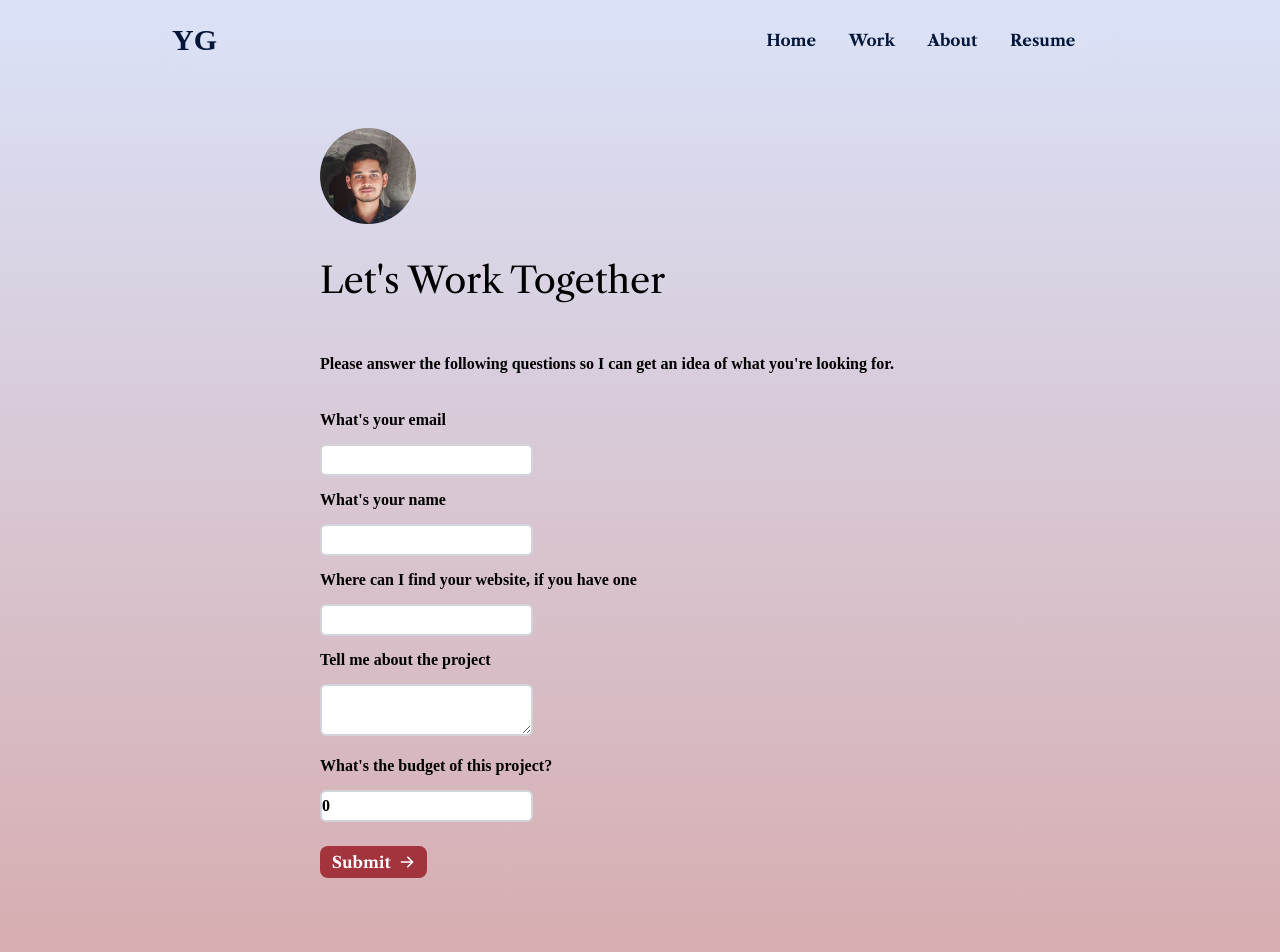
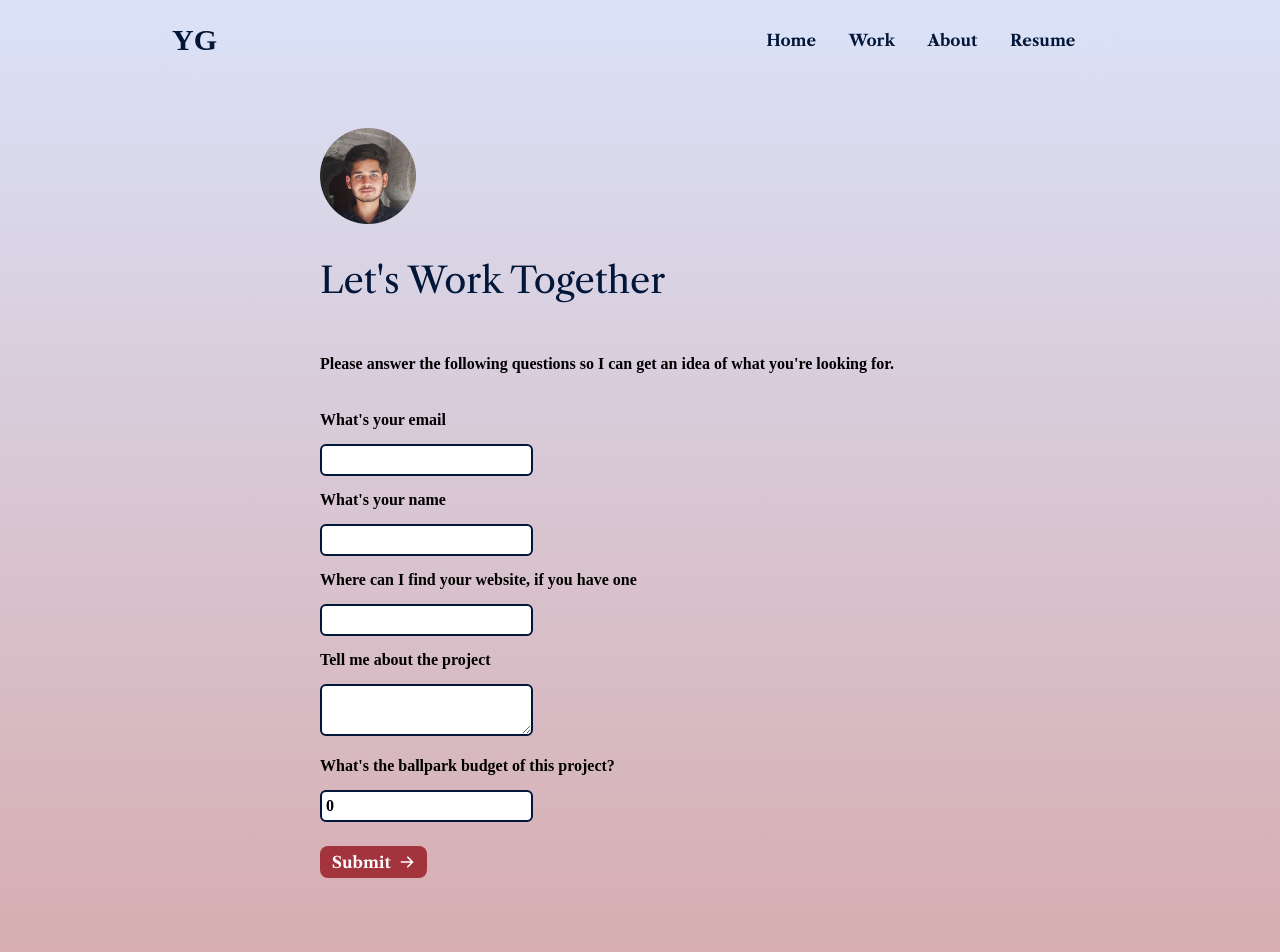
Before and after one commit to YashGupta-24/portfolio, a React (Vite) app: page /contact in a window 1280 px wide. Shown: the top 952 px of the page. Built offline with nearby package versions, Linux system fonts and the light colour scheme; a web font is replaced by a local one.

Commit message:
form response & style update

```diff
--- a/src/pages/ContactForm.jsx
+++ b/src/pages/ContactForm.jsx
@@ -1,10 +1,9 @@
-import React, { useState } from 'react'
+import React, { useState} from 'react'
 import Navbar from '../sections/Navbar'
 import Footer from '../sections/Footer';
 import picture from '../assets/picture.jpg'
 import ScrollToTop from '../ScrollToTop';
 import { HiArrowRight } from "react-icons/hi";
-import {createDetails} from "./Service.js"
 
 function ContactForm() {
 
@@ -12,17 +11,20 @@ function ContactForm() {
   const [name, setName] = useState('');
   const [site, setSite] = useState('');
   const [desc, setDesc] = useState('');
-  const [budget, setBudget] = useState(0);
+  const [budget, setBudget] = useState(0.0);
 
-  const submitForm = (e) => {
-    e.preventDefault();
-    const details={email, name, site, desc, budget};
+  const submitForm = () =>{
+    const script='https://script.google.com/macros/s/AKfycbykGCU8T0e0tMTlx-iQm740-H0DTyCeit5S9gmGEXFqdM4tC9yeXwc0QL_G_qBzNr9W4w/exec'
 
-    createDetails(details).then((response)=>{
-      console.log(response.data);
-    });
+    const form=document.forms['response-form'];
 
-    reset();
+    form.addEventListener('submit', e => {
+      e.preventDefault()
+      fetch(script, { method: 'POST', body: new FormData(form)})
+      .then(response => alert("Thank you! your form is submitted successfully." ))
+      .then(() => { reset(); })
+      .catch(error => console.error('Error!', error.message))
+  })
   }
 
   const reset=()=>{
@@ -39,48 +41,54 @@ function ContactForm() {
       <Navbar />
       <div className=' h-full w-3/4 lg:w-1/2 flex flex-col my-28 '>
         <img src={picture} alt="" className='h-20 w-20 sm:h-24 sm:w-24 my-4' />
-        <h1 className='text-4xl my-5 font-heading'>Let's Work Together</h1>
+        <h1 className='text-4xl my-5 font-heading text-heading'>Let's Work Together</h1>
         <p className='my-8 font-body font-semibold'>Please answer the following questions so I can get an idea of what you're looking for.</p>
-        <form>
+        <form name='response-form'>
           <h1 className='font-body font-semibold'>What's your email</h1>
           <input
-            className='border-2 border-gray-300 w-full sm:w-1/3 my-3 h-8 rounded-md font-body font-semibold'
+            className='border-2 border-heading w-full sm:w-1/3 my-3 h-8 rounded-md font-body font-semibold outline-none focus:border-[3px] focus:border-tertiary pl-1'
             type="email"
             required
             id='email'
+            name='email'
             value={email}
             onChange={(e) => setEmail(e.target.value)} />
           <h1 className='font-body font-semibold'>What's your name</h1>
           <input
-            className='border-2 border-gray-300 w-full sm:w-1/3 my-3 h-8 rounded-md font-body font-semibold'
+            className='border-2 border-heading w-full sm:w-1/3 my-3 h-8 rounded-md font-body font-semibold outline-none focus:border-[3px] focus:border-tertiary pl-1'
             type="text"
             required
             id='name'
+            name='name'
             value={name}
             onChange={(e) => setName(e.target.value)}/>
           <h1 className='font-body font-semibold'>Where can I find your website, if you have one</h1>
           <input
-            className='border-2 border-gray-300 w-full sm:w-1/3 my-3 h-8 rounded-md font-body font-semibold'
-            type="url"
+            className='border-2 border-heading w-full sm:w-1/3 my-3 h-8 rounded-md font-body font-semibold outline-none focus:border-[3px] focus:border-tertiary pl-1'
+            type="text"
             id='website'
+            name='site'
             value={site}
             onChange={(e) => setSite(e.target.value)}/>
           <h1 className='font-body font-semibold'>Tell me about the project</h1>
           <textarea
-            className='border-2 border-gray-300 w-full sm:w-1/3 my-3 rounded-md font-body font-semibold'
+            className='border-2 border-heading w-full sm:w-1/3 my-3 rounded-md font-body font-semibold outline-none focus:border-[3px] focus:border-tertiary pl-1'
             required
             id='desc'
+            name='desc'
             value={desc}
             onChange={(e) => setDesc(e.target.value)}></textarea>
-          <h1 className='font-body font-semibold'>What's the budget of this project?</h1>
+          <h1 className='font-body font-semibold'>What's the ballpark budget of this project?</h1>
           <input
-            className='border-2 border-gray-300 w-full sm:w-1/3 my-3 h-8 rounded-md font-body font-semibold'
+            className='border-2 border-heading w-full sm:w-1/3 my-3 h-8 rounded-md font-body font-semibold outline-none focus:border-[3px] focus:border-tertiary pl-1'
             type="number"
             required
             id='budget'
+            name='budget'
+            min={0}
             value={budget}
             onChange={(e) => setBudget(e.target.value)}/>
-          <button className='sm:w-1/6 p-1 flex gap-2 items-center justify-center rounded-lg bg-tertiary text-white font-semibold mt-3 font-heading' onClick={submitForm} >Submit <HiArrowRight /></button>
+          <button type="submit" className='sm:w-1/6 p-1 flex gap-2 items-center justify-center rounded-lg bg-tertiary text-white font-semibold mt-3 font-heading cursor-pointer hover:bg-hover transition-all duration-200' value='Submit' id='submit' onClick={submitForm}>Submit <HiArrowRight /></button>
         </form>
       </div>
       <Footer />
--- a/src/pages/Service.js
+++ /dev/null
@@ -1,5 +0,0 @@
-import axios from "axios"
-
-const API='http://localhost:8080/response';
-
-export const createDetails = (details) => axios.post(API, details);
--- a/src/sections/Footer.jsx
+++ b/src/sections/Footer.jsx
@@ -5,7 +5,7 @@ import { FaCode } from "react-icons/fa6";
 import { FaHeart } from "react-icons/fa6";
 function Footer() {
   return (
-    <div className='w-3/4 flex flex-col md:flex-row md:h-32 justify-between items-center text-[10px] sm:text-sm md:text-base text-heading font-bold font-heading'>
+    <div className='w-3/4 flex flex-col md:flex-row md:h-32 justify-between items-center text-[9px] sm:text-sm md:text-base text-heading font-bold font-heading'>
       <div>
         <div className='flex justify-evenly mb-3'>
         <a href="mailto:yashgupta.miet2026@gmail.com" className='hover:text-tertiary'>Email</a>
--- a/src/sections/Hero.jsx
+++ b/src/sections/Hero.jsx
@@ -9,7 +9,8 @@ function Hero() {
             <div className=' h-full w-full md:w-1/2'>
                 <img src={picture} alt="" className='h-20 w-20 sm:h-24 sm:w-24 my-4' />
                 <div className='my-2 border-[1px] border-black w-fit px-2 rounded-2xl bg-gray-300 flex justify-between items-center text-xs sm:text-base gap-2 font-body font-semibold'> <FcInfo /> Available for freelance</div>
-                <h1 className='my-4 text-xl md:text-3xl leading-tight font-heading font-bold md:font-normal text-heading'>CSE Student at MIET <br />Bringing a Holistic Approach to Web Development</h1>
+                <h1 className='mt-4 text-xl md:text-3xl leading-tight font-heading font-bold md:font-normal text-heading'>CSE Student at MIET</h1>
+                <h1 className='mb-4 text-xl md:text-3xl leading-tight font-heading font-bold md:font-normal text-heading'>Bringing a Holistic Approach to Web Development</h1>
                 <p className='my-6 font-body font-semibold text-justify'>I'm Yash Gupta, a passionate and dedicated software developer with a focus on creating seamless and impactful digital experiences. With a strong foundation in both frontend and backend development, I specialize in transforming complex problems into elegant and user-friendly solutions.</p>
                 <div className='sm:h-10 mb-3 flex flex-col sm:flex-row'>
                     <button className='h-full rounded-lg bg-tertiary px-3 py-2 text-white sm:mr-4 mb-3 text-sm font-heading hover:bg-hover transition-all duration-200'><Link to={"/contact"}>Let's Work Together</Link></button>
--- a/src/sections/Navbar.jsx
+++ b/src/sections/Navbar.jsx
@@ -14,7 +14,7 @@ function Navbar() {
   return (
     <>
       <div className='h-20 w-3/4 flex justify-between items-center fixed top-0 z-50 rounded-xl px-3 backdrop-blur-lg text-heading'>
-        <NavLink to={"/"} className='font-logo text-3xl font-bold'>YG</NavLink>
+        <NavLink to={"/"} className='font-logo text-lg md:text-3xl font-bold'>YG</NavLink>
         <div className='w-1/2 lg:w-2/5 md:flex justify-evenly hidden font-heading font-bold'>
           <NavLink to={"/"} style={navLinkStyle} className="hover:text-tertiary">Home</NavLink>
           <NavLink to={"/works"} style={navLinkStyle} className="hover:text-tertiary">Work</NavLink>
--- a/src/sections/Skills.jsx
+++ b/src/sections/Skills.jsx
@@ -44,7 +44,7 @@ function Skills() {
     },
     {
       name: "Web Development",
-      list: ["HTML & CSS", "Bootstrap & Tailwind", "React.js"]
+      list: ["HTML & CSS", "Tailwind", "React.js"]
     },
     {
       name: "Data Structure & Algorithms",
@@ -65,7 +65,7 @@ function Skills() {
        {
         skillList.map((item, index)=>{
           return(
-            <div key={index} className='m-3 p-3 border-2 border-extra rounded-md'>
+            <div key={index} className='m-3 p-3 border-2 border-heading rounded-md'>
               <h1 className='text-sm sm:text-xl mb-2 font-heading'>{item.name}</h1>
                 {item.list.map((skill, index) => {
                   return <li key={index} className='text-xs sm:text-base font-body font-semibold'>{skill}</li>
@@ -77,7 +77,7 @@ function Skills() {
       </div>
       <ResponsiveContainer className='hidden md:flex'>
         <BarChart data={skill} width="100%" height="100%">
-          <XAxis dataKey="name" className='text-[7px] md:text-[10px] lg:text-base font-heading font-bold'></XAxis>
+          <XAxis dataKey="name" className='text-[8px] md:text-[10px] lg:text-base font-heading font-bold md:font-extrabold'></XAxis>
           <YAxis className='font-heading'/>
           <Tooltip />
           <Bar dataKey="level" fill='#226F54'/>
```
